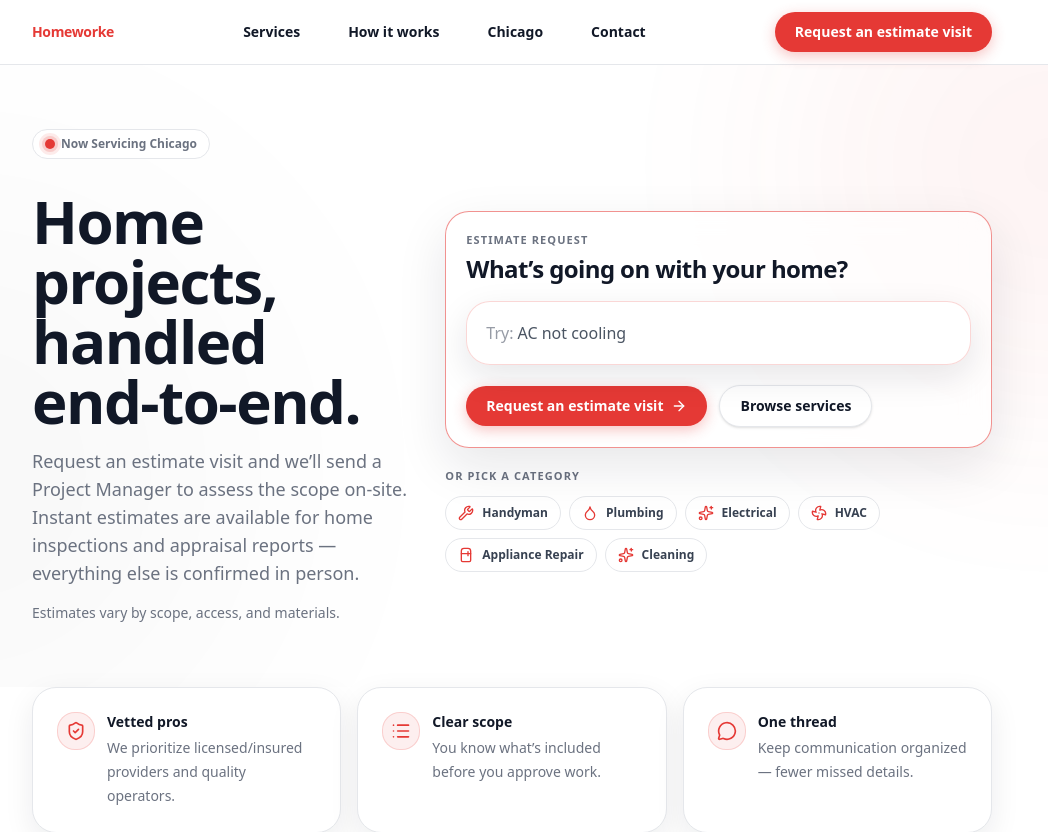
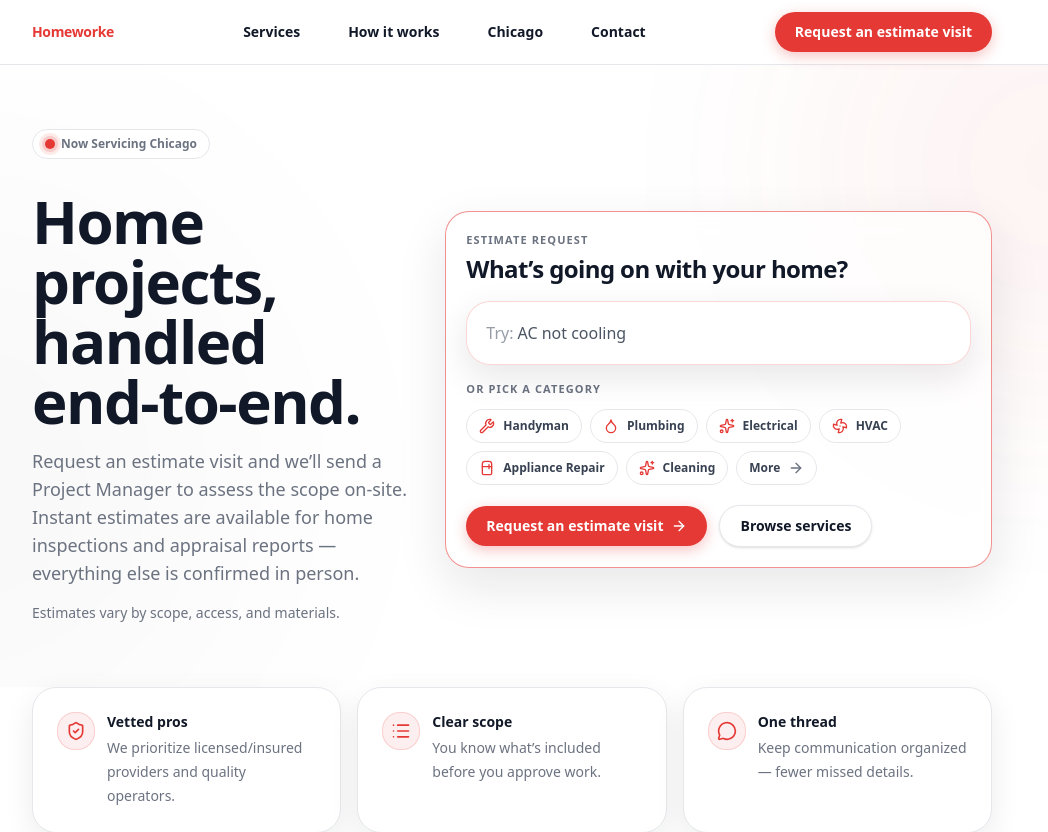
Before and after one commit to Nandified/homeworke, a Next.js app: page / in a window 1280 px wide. Shown: the top 832 px of the page, without its empty margins (128-1176 px from the left). Built offline with nearby package versions, Linux system fonts and the light colour scheme.

Commit message:
Hero category picker: always visible, rename label, add More pill, remove duplicate picker

```diff
--- a/src/app/page.tsx
+++ b/src/app/page.tsx
@@ -164,10 +164,8 @@ export default function Page() {
                     ) : null}
                   </div>
 
-                  {/* Popover suggestions while focused */}
-                  {focused ? (
                   <div className="mt-4">
-                      <div className="text-[11px] font-semibold uppercase tracking-widest text-[var(--hw-muted)]">Suggested categories</div>
+                    <div className="text-[11px] font-semibold uppercase tracking-widest text-[var(--hw-muted)]">OR PICK A CATEGORY</div>
                     <div className="mt-3 flex flex-wrap gap-2">
                       {services.map((s) => {
                         const Icon = iconFor(s.icon);
@@ -180,9 +178,14 @@ export default function Page() {
                           </Link>
                         );
                       })}
+                      <Link href="/services">
+                        <span className="inline-flex items-center gap-2 rounded-full border border-[var(--hw-line)] bg-white px-3 py-2 text-xs font-semibold text-[#374151] hover:bg-[var(--hw-soft)]">
+                          More
+                          <ArrowRight className="h-4 w-4 text-[var(--hw-muted)]" />
+                        </span>
+                      </Link>
                     </div>
                   </div>
-                  ) : null}
 
                   <div className="mt-5 flex flex-col gap-3 sm:flex-row sm:items-center">
                     <Link href={suggestedService ? `/estimate?service=${encodeURIComponent(suggestedService.slug)}` : "/estimate"}>
@@ -194,23 +197,6 @@ export default function Page() {
                     <Link href="/services" className="w-full sm:w-auto">
                       <Button variant="secondary" className="w-full sm:w-auto">Browse services</Button>
                     </Link>
-                  </div>
-                </div>
-
-                <div className="mt-5">
-                  <div className="text-[11px] font-semibold uppercase tracking-widest text-[var(--hw-muted)]">Or pick a category</div>
-                  <div className="mt-3 flex flex-wrap gap-2">
-                    {services.map((s) => {
-                      const Icon = iconFor(s.icon);
-                      return (
-                        <Link key={s.slug} href={`/estimate?service=${encodeURIComponent(s.slug)}`}>
-                          <span className="inline-flex items-center gap-2 rounded-full border border-[var(--hw-line)] bg-white px-3 py-2 text-xs font-semibold text-[#374151] hover:bg-[var(--hw-soft)]">
-                            <Icon className="h-4 w-4 text-[var(--hw-red)]" />
-                            {s.name}
-                          </span>
-                        </Link>
-                      );
-                    })}
                   </div>
                 </div>
               </div>
```
Lines whose indentation alone changed are shown as unchanged.
